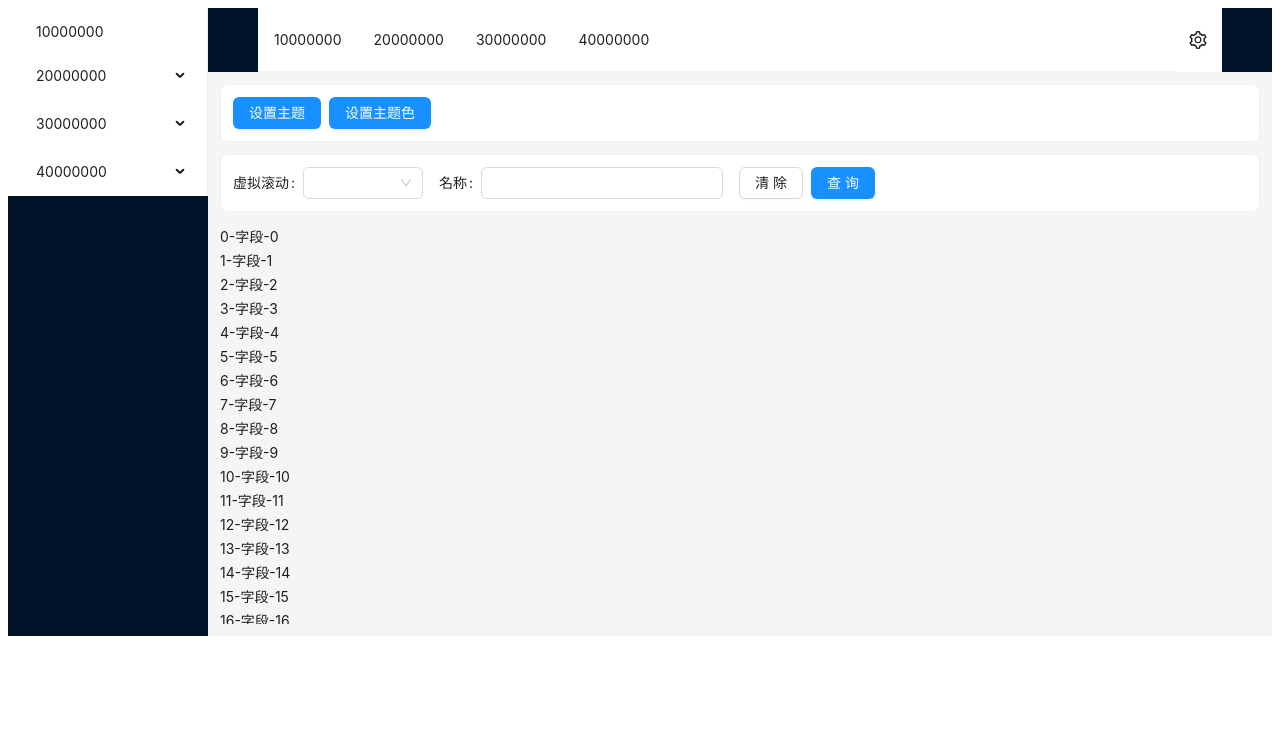
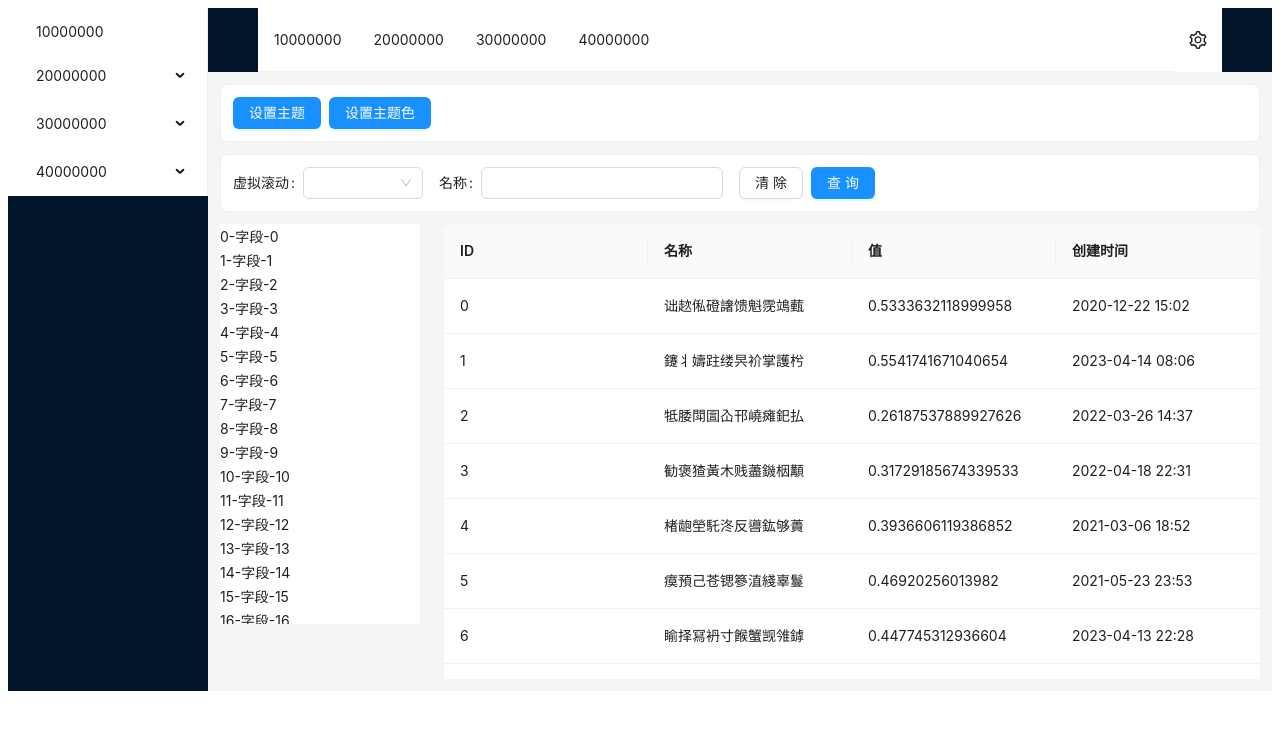
Before and after one commit to li88qq/vue-layout, a Vue app: page / in a window 1280 px wide. Shown: the top 730 px of the page. Built offline with nearby package versions, Linux system fonts and the light colour scheme.

Commit message:
加入表格虚拟滚动测试

```diff
--- a/src/layouts/default/index.vue
+++ b/src/layouts/default/index.vue
@@ -41,12 +41,16 @@
             </a-form-item>
           </a-form>
         </a-card>
-<!--        <a-table v-bind="tableRt"></a-table>-->
-        <div ref="scrollRef" class="scroll-wrapper">
-          <div class="scroll" :style="{height:`${options_id.length * 24}px`}">
-            <template v-for="item in virtualList" :key="item['value']">
-              <div class="scroll-item" :style="{top:`${item['value']*itemHeight}px`}">{{`${item.value}-${item.label}`}}</div>
-            </template>
+        <div class="view-main">
+          <div ref="scrollRef" class="scroll-wrapper">
+            <div class="scroll" :style="{height:`${options_id.length * 24}px`}">
+              <template v-for="item in virtualList" :key="item['value']">
+                <div class="scroll-item" :style="{top:`${item['value']*itemHeight}px`}">{{`${item.value}-${item.label}`}}</div>
+              </template>
+            </div>
+          </div>
+          <div class="table-wrapper">
+            <a-table v-bind="tableRt"></a-table>
           </div>
         </div>
       </a-layout-content>
@@ -204,6 +208,9 @@ const tableRt = reactive({
   columns: columns,
   dataSource: [],
   pagination: false,
+  scroll:{
+    y:400,
+  }
 })
 
 //随机字符,40869 - 19968
@@ -309,6 +316,7 @@ onMounted(() => {
   width: 200px;
   height: 400px;
   overflow: auto;
+  background-color: #fff;
 }
 .scroll{
   position: relative;
@@ -321,4 +329,12 @@ onMounted(() => {
   align-items: center;
   position: absolute;
 }
+.view-main{
+  display: flex;
+  flex-direction: row;
+}
+.table-wrapper{
+  flex: 1;
+  margin-left: 24px;
+}
 </style>
```
